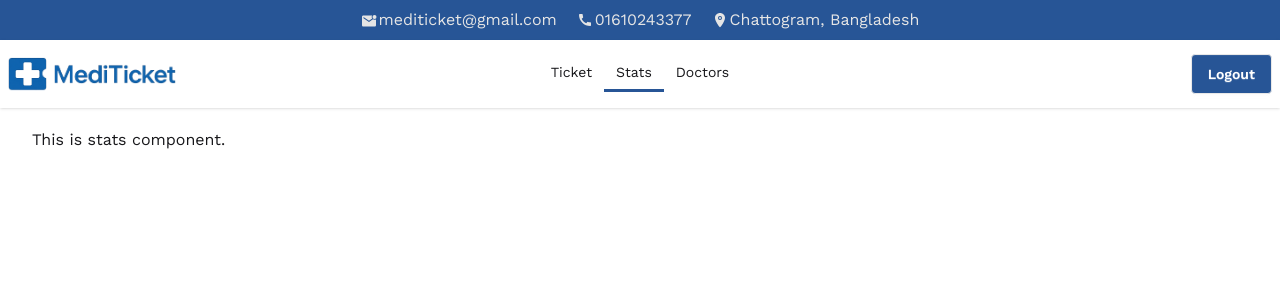
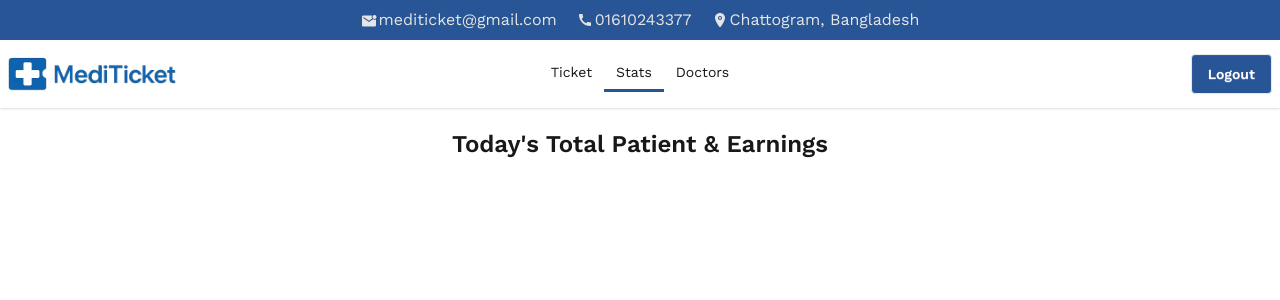
Before and after one commit to Suprio-Das/MediTicket, a React (Vite) app: page /stats in a window 1280 px wide. Shown: the top 300 px of the page. Built offline with nearby package versions, Linux system fonts and the light colour scheme; no server answers; sample sign-in values are in the browser's storage.

Commit message:
Stats page title modified

```diff
--- a/src/Components/Stats/Stats.jsx
+++ b/src/Components/Stats/Stats.jsx
@@ -1,7 +1,7 @@
 const Stats = () => {
     return (
         <div className="w-[95%] mx-auto my-5">
-            <h1>This is stats component.</h1>
+            <h1 className="text-center lg:text-2xl text-md font-semibold">Today's Total Patient & Earnings</h1>
         </div>
     );
 };
```
